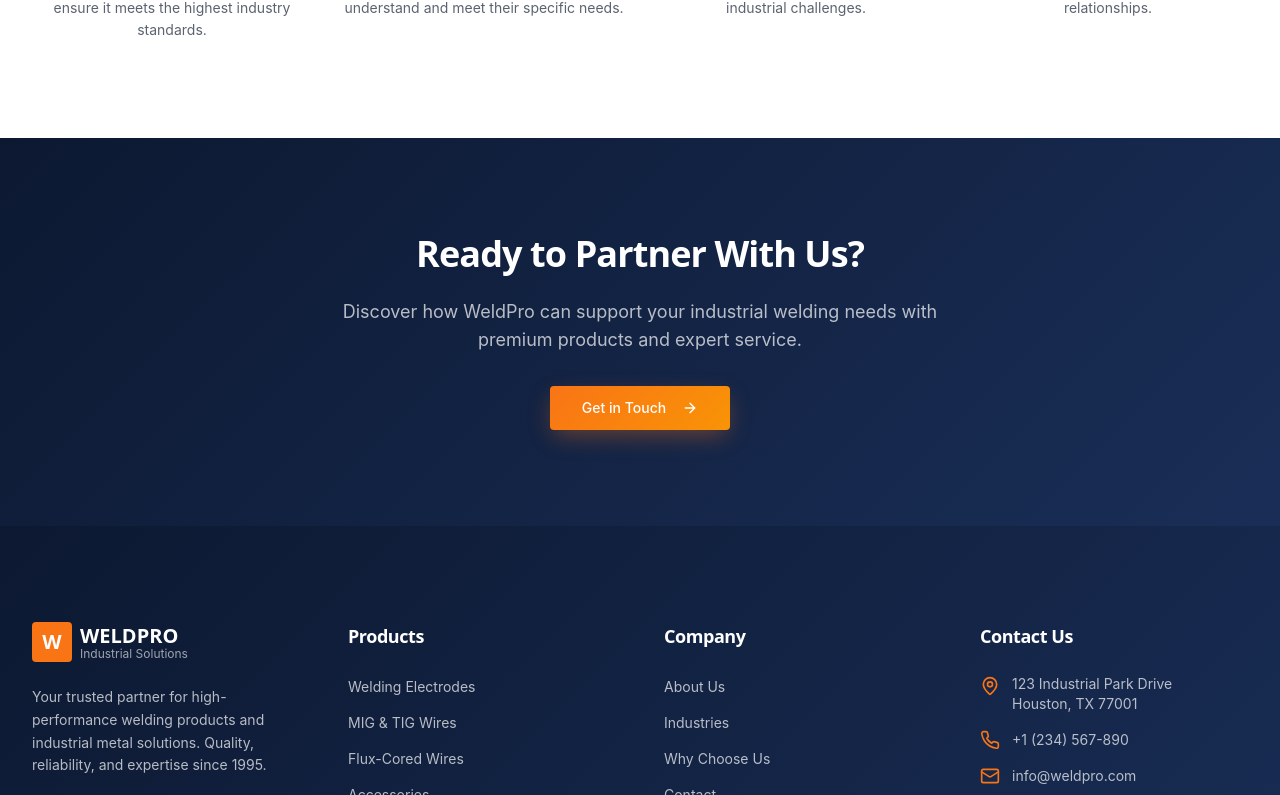
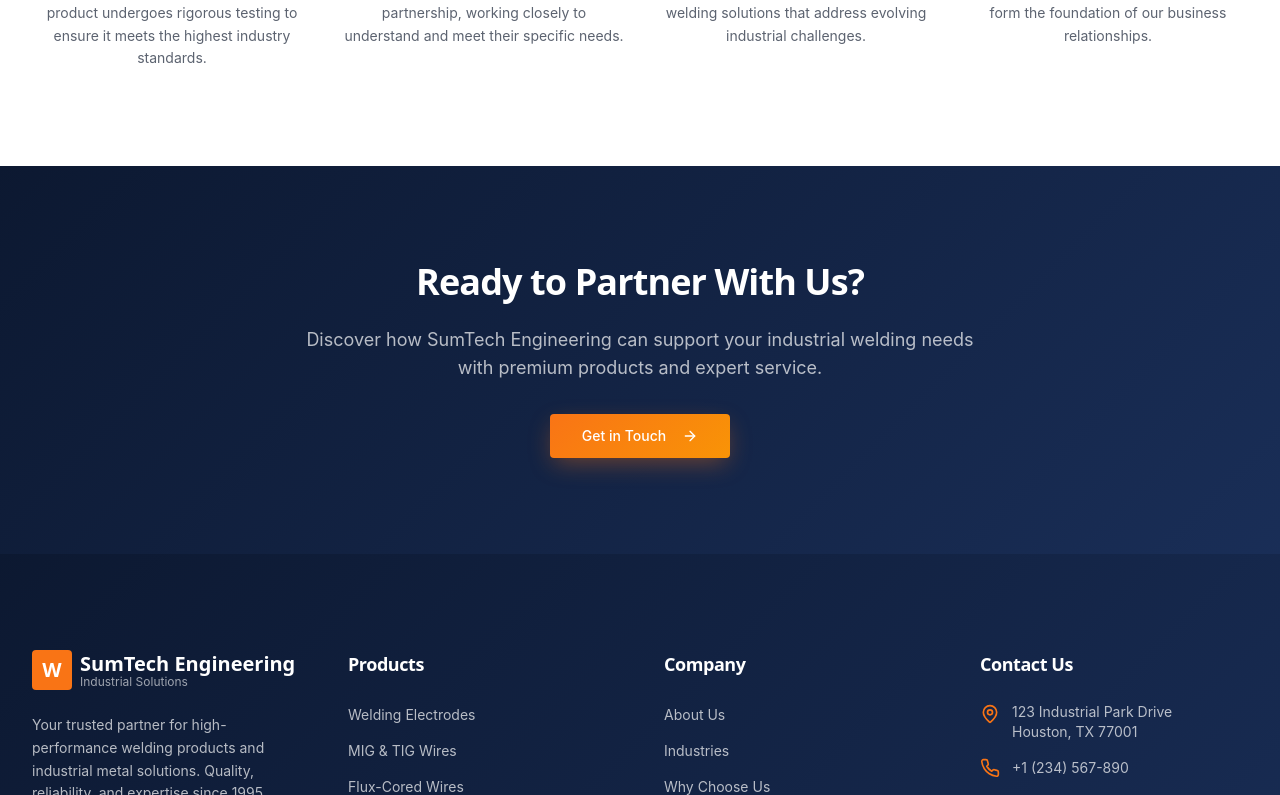
Before and after one commit to Vedant11054/sumtech, a React (Vite) app: page /about in a window 1280 px wide. Shown: the part 2005-2800 px from the top of the page. Built offline with nearby package versions, Linux system fonts and the light colour scheme; the HTML template or start-up script is replaced by a standard one.

Commit message:
basic changes -S

```diff
--- a/index.html
+++ b/index.html
@@ -3,18 +3,18 @@
   <head>
     <meta charset="UTF-8" />
     <meta name="viewport" content="width=device-width, initial-scale=1.0" />
-    <title>WeldPro | High-Performance Welding Products for Industrial Applications</title>
-    <meta name="description" content="WeldPro delivers premium welding electrodes, MIG wires, TIG rods, and flux-cored wires for industrial applications. Trusted by 500+ partners worldwide for quality and reliability." />
+    <title>SumTech Engineering | High-Performance Welding Products for Industrial Applications</title>
+    <meta name="description" content="SumTech Engineering delivers premium welding electrodes, MIG wires, TIG rods, and flux-cored wires for industrial applications. Trusted by 500+ partners worldwide for quality and reliability." />
     <meta name="keywords" content="welding products, welding electrodes, MIG wire, TIG wire, flux-cored wire, industrial welding, welding consumables" />
-    <meta name="author" content="WeldPro Industrial Solutions" />
+    <meta name="author" content="SumTech Engineering Industrial Solutions" />
 
-    <meta property="og:title" content="WeldPro | Industrial Welding Solutions" />
+    <meta property="og:title" content="SumTech Engineering | Industrial Welding Solutions" />
     <meta property="og:description" content="Premium welding products engineered for performance, reliability, and consistency across diverse industrial applications." />
     <meta property="og:type" content="website" />
     <meta property="og:image" content="https://lovable.dev/opengraph-image-p98pqg.png" />
 
     <meta name="twitter:card" content="summary_large_image" />
-    <meta name="twitter:site" content="@WeldPro" />
+    <meta name="twitter:site" content="@SumTech Engineering" />
     <meta name="twitter:image" content="https://lovable.dev/opengraph-image-p98pqg.png" />
   </head>
 
--- a/src/components/layout/Footer.tsx
+++ b/src/components/layout/Footer.tsx
@@ -28,7 +28,7 @@ export function Footer() {
                 <span className="text-accent-foreground font-display font-bold text-xl">W</span>
               </div>
               <div>
-                <span className="font-display font-bold text-xl">WELDPRO</span>
+                <span className="font-display font-bold text-xl">SumTech Engineering</span>
                 <span className="block text-xs text-white/60 -mt-1">Industrial Solutions</span>
               </div>
             </Link>
@@ -93,8 +93,8 @@ export function Footer() {
               </li>
               <li className="flex items-center gap-3">
                 <Mail className="w-5 h-5 text-accent flex-shrink-0" />
-                <a href="mailto:info@weldpro.com" className="text-white/70 hover:text-accent transition-colors text-sm">
-                  info@weldpro.com
+                <a href="mailto:info@SumTech Engineering.com" className="text-white/70 hover:text-accent transition-colors text-sm">
+                  info@SumTech Engineering.com
                 </a>
               </li>
             </ul>
@@ -104,7 +104,7 @@ export function Footer() {
         {/* Bottom Bar */}
         <div className="mt-16 pt-8 border-t border-white/10 flex flex-col md:flex-row justify-between items-center gap-4">
           <p className="text-white/50 text-sm">
-            © {new Date().getFullYear()} WeldPro Industrial Solutions. All rights reserved.
+            © {new Date().getFullYear()} SumTech Engineering Industrial Solutions. All rights reserved.
           </p>
           <div className="flex gap-6">
             <a href="#" className="text-white/50 hover:text-white text-sm transition-colors">Privacy Policy</a>
--- a/src/components/layout/Header.tsx
+++ b/src/components/layout/Header.tsx
@@ -26,7 +26,7 @@ export function Header() {
               <span className="text-accent-foreground font-display font-bold text-xl">W</span>
             </div>
             <div className="hidden sm:block">
-              <span className="font-display font-bold text-xl text-foreground">WELDPRO</span>
+              <span className="font-display font-bold text-xl text-foreground">SumTech Engineering</span>
               <span className="block text-xs text-muted-foreground -mt-1">Industrial Solutions</span>
             </div>
           </Link>
--- a/src/pages/About.tsx
+++ b/src/pages/About.tsx
@@ -34,14 +34,14 @@ const About = () => {
         <div className="container-wide">
           <div className="max-w-4xl">
             <span className="text-accent font-semibold text-sm uppercase tracking-wider mb-4 block">
-              About WeldPro
+              About SumTech Engineering
             </span>
             <h1 className="text-4xl sm:text-5xl lg:text-6xl font-display font-bold mb-6">
               Pioneering Excellence in{" "}
               <span className="text-accent">Welding Solutions</span>
             </h1>
             <p className="text-white/70 text-lg sm:text-xl leading-relaxed">
-              For over 25 years, WeldPro has been at the forefront of the welding industry,
+              For over 25 years, SumTech Engineering has been at the forefront of the welding industry,
               delivering innovative products and solutions that power critical industrial applications worldwide.
             </p>
           </div>
@@ -58,7 +58,7 @@ const About = () => {
               </h2>
               <div className="space-y-4 text-muted-foreground leading-relaxed">
                 <p>
-                  Founded in 1995, WeldPro began as a small family-owned business with a simple mission:
+                  Founded in 1995, SumTech Engineering began as a small family-owned business with a simple mission:
                   to provide industrial clients with welding products they could trust.
                 </p>
                 <p>
@@ -165,7 +165,7 @@ const About = () => {
             Ready to Partner With Us?
           </h2>
           <p className="text-white/70 text-lg mb-8 max-w-2xl mx-auto">
-            Discover how WeldPro can support your industrial welding needs with premium products and expert service.
+            Discover how SumTech Engineering can support your industrial welding needs with premium products and expert service.
           </p>
           <Button asChild size="lg" className="btn-accent">
             <Link to="/contact">
--- a/src/pages/Contact.tsx
+++ b/src/pages/Contact.tsx
@@ -16,7 +16,7 @@ const contactInfo = [
   {
     icon: Mail,
     title: "Email",
-    details: ["info@weldpro.com", "sales@weldpro.com"],
+    details: ["info@SumTech Engineering.com", "sales@SumTech Engineering.com"],
   },
   {
     icon: MapPin,
@@ -240,7 +240,7 @@ const Contact = () => {
               allowFullScreen
               loading="lazy"
               referrerPolicy="no-referrer-when-downgrade"
-              title="WeldPro Location"
+              title="SumTech Engineering Location"
             />
           </div>
         </div>
--- a/src/pages/WhyUs.tsx
+++ b/src/pages/WhyUs.tsx
@@ -67,14 +67,14 @@ const WhyUs = () => {
         <div className="container-wide">
           <div className="max-w-4xl">
             <span className="text-accent font-semibold text-sm uppercase tracking-wider mb-4 block">
-              Why Choose WeldPro
+              Why Choose SumTech Engineering
             </span>
             <h1 className="text-4xl sm:text-5xl lg:text-6xl font-display font-bold mb-6">
               Your Partner in{" "}
               <span className="text-accent">Welding Excellence</span>
             </h1>
             <p className="text-white/70 text-lg sm:text-xl leading-relaxed">
-              Discover why leading industries worldwide trust WeldPro for their critical
+              Discover why leading industries worldwide trust SumTech Engineering for their critical
               welding applications. Our commitment to quality and service sets us apart.
             </p>
           </div>
@@ -174,10 +174,10 @@ const WhyUs = () => {
       <section className="section-dark section-padding">
         <div className="container-wide text-center">
           <h2 className="text-3xl sm:text-4xl font-display font-bold mb-6">
-            Ready to Experience the WeldPro Difference?
+            Ready to Experience the SumTech Engineering Difference?
           </h2>
           <p className="text-white/70 text-lg mb-8 max-w-2xl mx-auto">
-            Join thousands of satisfied customers who trust WeldPro for their welding needs.
+            Join thousands of satisfied customers who trust SumTech Engineering for their welding needs.
             Let's discuss how we can support your success.
           </p>
           <Button asChild size="lg" className="btn-accent">
```
Also changed, not shown: 1 other file (tests, documents, lock files or other folders).
